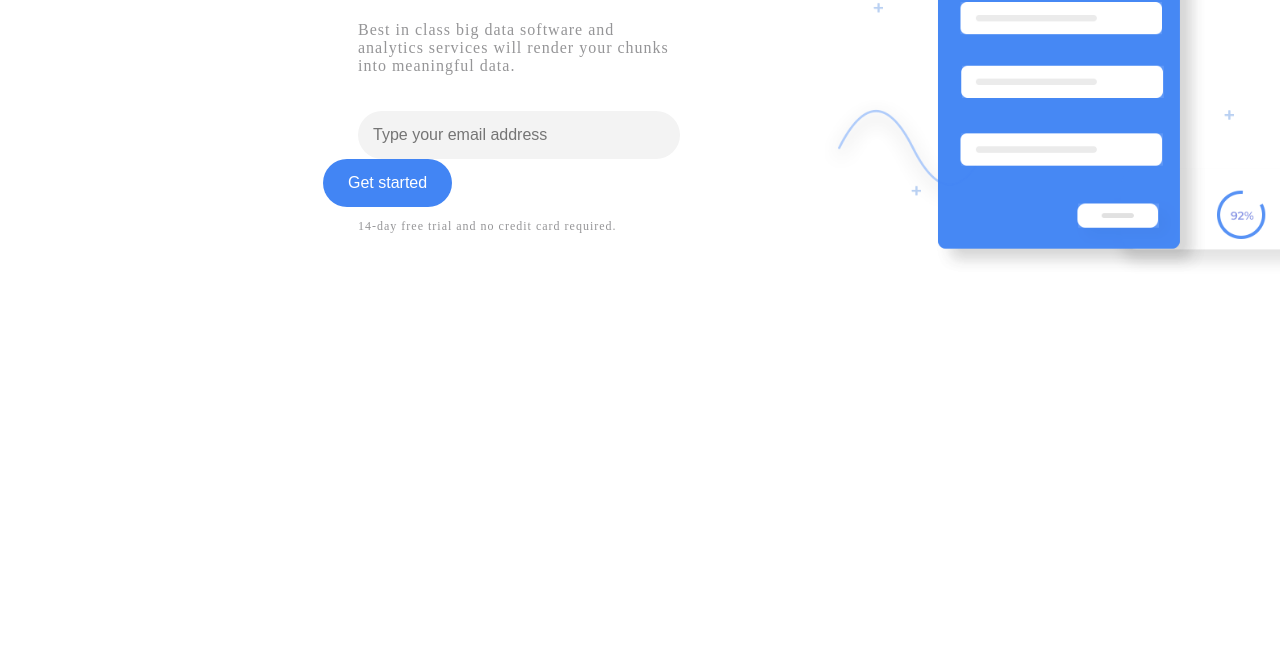
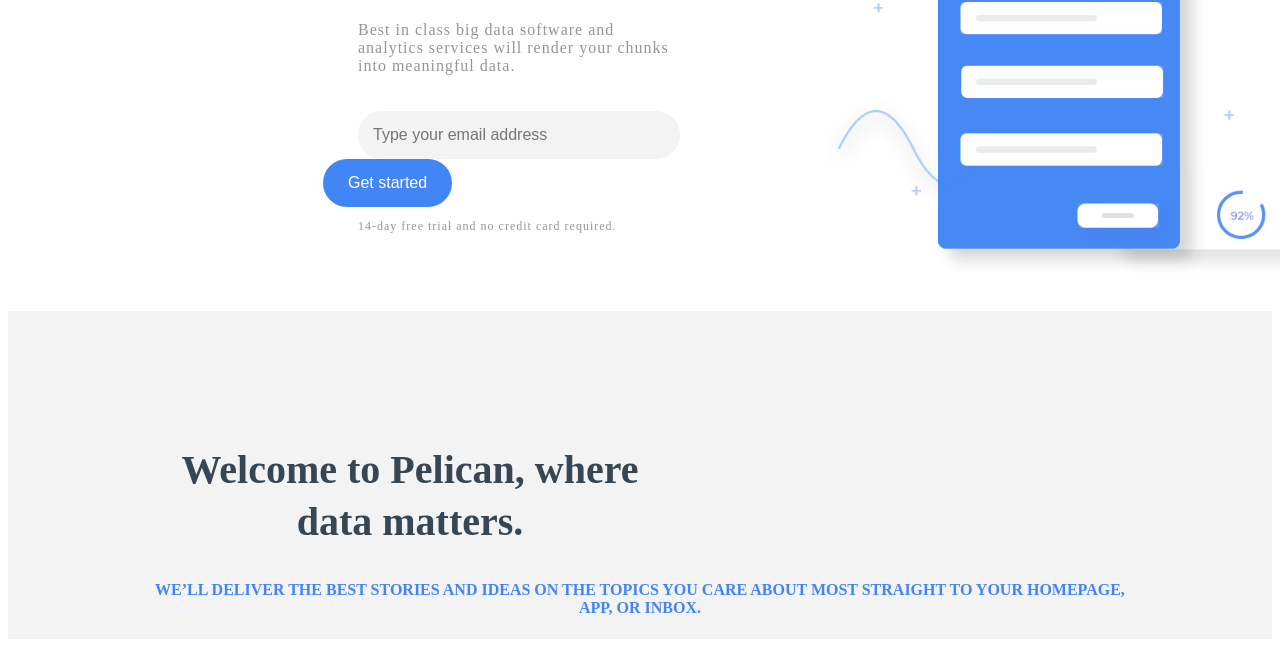
Before and after one commit to laramalkhasyan/Webpage, a plain HTML site: page index.html in a window 1280 px wide. Shown: the part 401-1048 px from the top of the page. Before the commit the page ends 800 px from the top, so only its background shows below. Drawn offline with Linux system fonts and the light colour scheme.

Commit message:
Some changes

```diff
--- a/index.html
+++ b/index.html
@@ -40,6 +40,13 @@
                 </div>
         </div>
     </div>
-
+    <div class="welcome">
+        <div class="container-2">
+            <div class="messege">
+                <h2 class='w-m'>Welcome to Pelican, where data matters.</h2>
+                <h4>We’ll Deliver the best stories and ideas on the topics you care about most straight to your homepage, app, or inbox.</h4>
+            </div>
+        </div>
+    </div>
 </body>
 </html>
--- a/style.css
+++ b/style.css
@@ -85,6 +85,24 @@ input{
 }
 img{
     margin-left: 120px;
-
     width: 600px;
 }
+
+.welcome{
+    background-color: #F3F3F3;
+    text-align: center;
+    align-content: center;
+}
+.container-2{
+    width: 1000px;
+    margin: 0 auto;
+    position: relative;
+}
+.messege{
+    justify-content: center;
+}
+.w-m {
+    padding-top: 100px;
+    width: 540px;
+
+}
```
